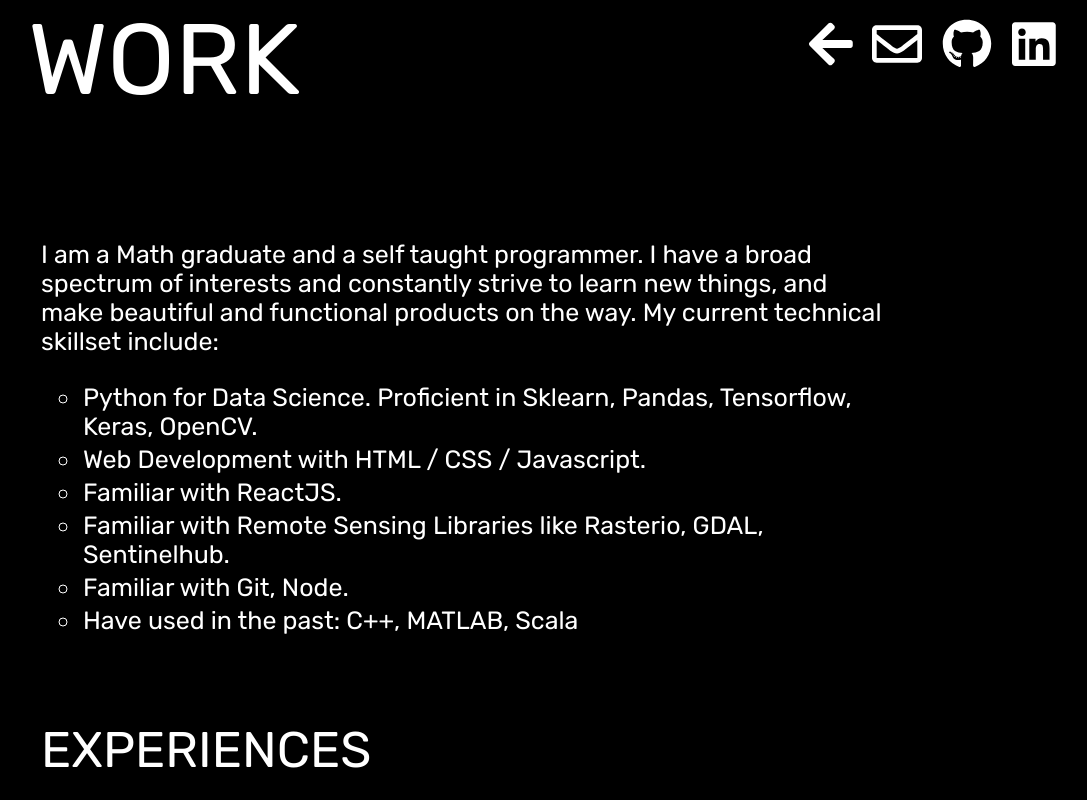
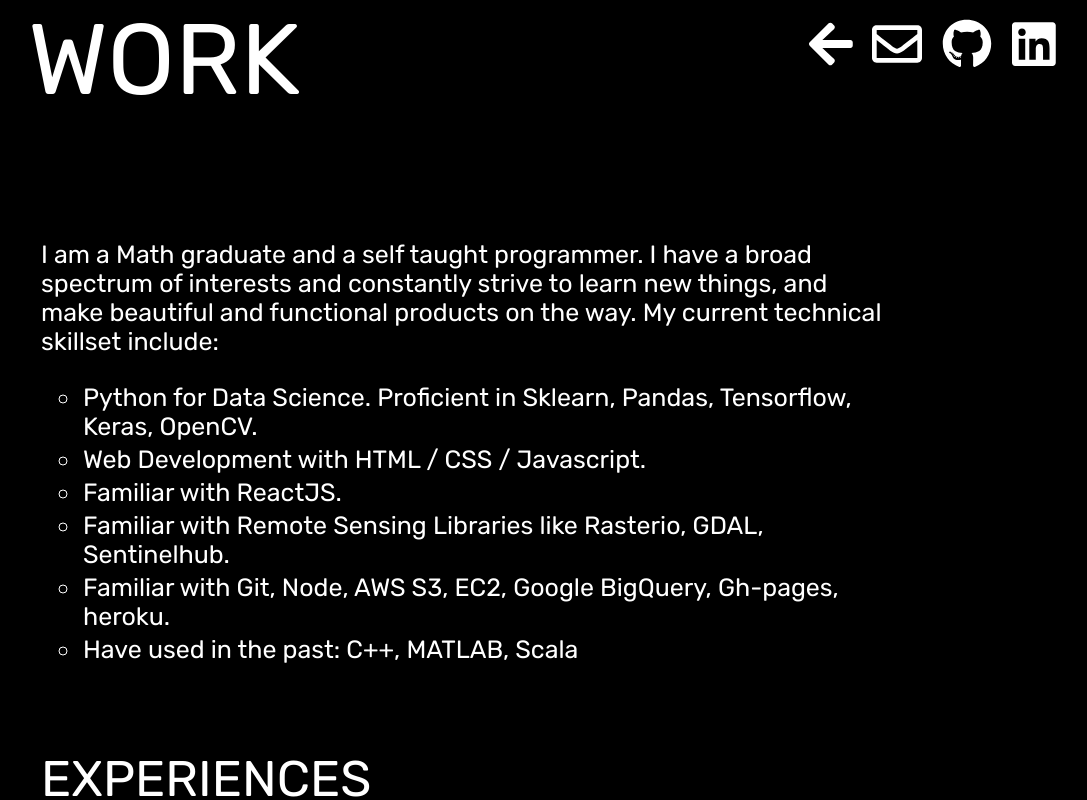
Before and after one commit to babu-akhil/babu-akhil.github.io, a React (Create React App) app: page /work in a window 1280 px wide. Shown: the top 800 px of the page, without its empty margins (172-1259 px from the left). Built offline with nearby package versions, Linux system fonts and the light colour scheme.

Commit message:
added something in work

```diff
--- a/src/Work.js
+++ b/src/Work.js
@@ -20,7 +20,7 @@ function WorkComponent() {
                     <li> Web Development with HTML / CSS / Javascript.</li>
                     <li> Familiar with ReactJS.</li>
                     <li> Familiar with Remote Sensing Libraries like Rasterio, GDAL, Sentinelhub.</li>
-                    <li> Familiar with Git, Node.</li>
+                    <li> Familiar with Git, Node, AWS S3, EC2, Google BigQuery, Gh-pages, heroku.</li>
                     <li> Have used in the past: C++, MATLAB, Scala</li>
                 </ul>
                 <br></br>
```
Also changed, not shown: 2 other files (tests, documents, lock files or other folders).
